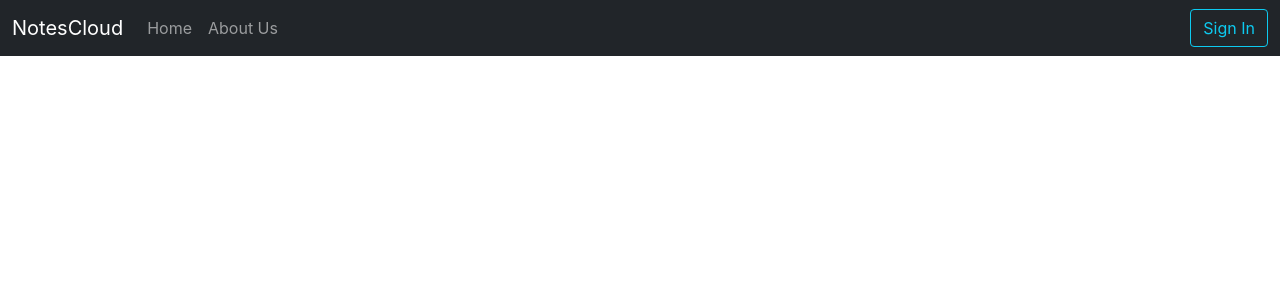
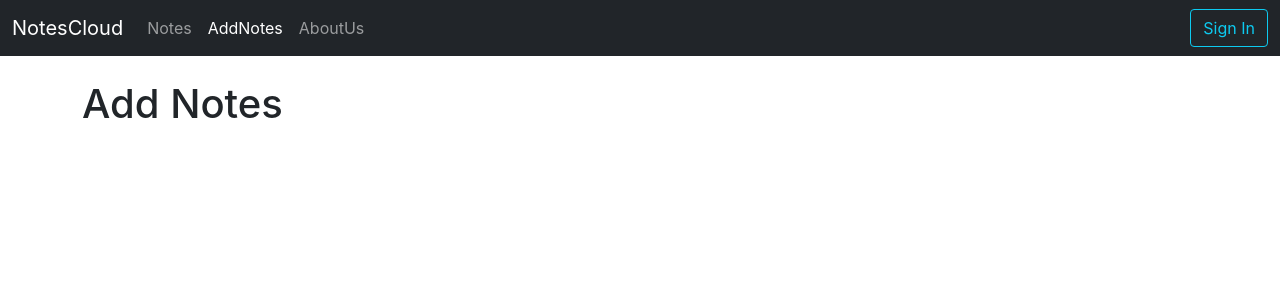
Before and after one commit to natherma/notescloud, a React (Create React App) app: page /Add-Notes in a window 1280 px wide. Shown: the top 300 px of the page. Built offline with nearby package versions, Linux system fonts and the light colour scheme.

Commit message:
build some basic structure

```diff
--- a/src/App.js
+++ b/src/App.js
@@ -9,6 +9,7 @@ import Home from './components/main/Home';
 import About from './components/main/About';
 import NotesState from './context/notes/NotesState';
 import SignIn from './components/main/SignIn'
+import AddNotes from './components/main/AddNotes'
 
 function App() {
   return (
@@ -22,6 +23,7 @@ function App() {
       <Route exact path = '/signin' element={<SignIn />}></Route>
         <Route exact path = '/' element={<Home />}></Route>
         <Route exact path = '/AboutUs' element={<About />}></Route>
+        <Route exact path = '/Add-Notes' element={<AddNotes />}></Route>
       </Routes>
       </Router>
       </NotesState>
--- a/src/components/header/Navbar.js
+++ b/src/components/header/Navbar.js
@@ -20,10 +20,13 @@ export default function Navbar() {
     <div className="collapse navbar-collapse" id="navbarSupportedContent">
       <ul className="navbar-nav me-auto mb-2 mb-lg-0">
         <li className="nav-item">
-          <Link className={`nav-link ${location.pathname==='/'?'active':""}`} aria-current="page" to="/">Home</Link>
+          <Link className={`nav-link ${location.pathname==='/'?'active':""}`} aria-current="page" to="/">Notes</Link>
         </li>
         <li className="nav-item">
-          <Link className={`nav-link ${location.pathname==='/AboutUs'?'active':""}`} to="/AboutUs">About Us</Link>
+          <Link className={`nav-link ${location.pathname==='/Add-Notes'?'active':""}`} to="/Add-Notes">AddNotes</Link>
+        </li>
+        <li className="nav-item">
+          <Link className={`nav-link ${location.pathname==='/AboutUs'?'active':""}`} to="/AboutUs">AboutUs</Link>
         </li>
       </ul>
       <form className="d-flex">
--- a/src/components/main/About.js
+++ b/src/components/main/About.js
@@ -2,6 +2,10 @@ import React from 'react'
 
 export default function About() {
   return (
-    <div>About</div>
+    <div className='container mt-4'>
+    <h1>
+      About Us
+    </h1>
+  </div>
   )
 }
--- a/src/components/main/AddNotes.js
+++ b/src/components/main/AddNotes.js
@@ -2,7 +2,11 @@ import React from 'react'
 
 function AddNotes() {
   return (
-    <div>AddNotes</div>
+    <div className='container mt-4'>
+      <h1>
+        Add Notes
+      </h1>
+    </div>
   )
 }
 
--- a/src/components/main/Home.js
+++ b/src/components/main/Home.js
@@ -5,9 +5,12 @@ export default function Home() {
   let {logStatus,setLogStatus,fetchNotes,notes,setNotes} = useContext(Notescontext);
   useEffect(()=>{
     fetchNotes();
-    console.log(notes)
   },[])
   return (
-    <div>Home </div>
+    <div className='container mt-4'>
+    <h1>
+      All Notes
+    </h1>
+  </div>
   )
 }
```
Also changed, not shown: src/components/main/AllNotes.js (deleted, +0 -9 lines), src/components/main/UpdateNotes.js (added).
